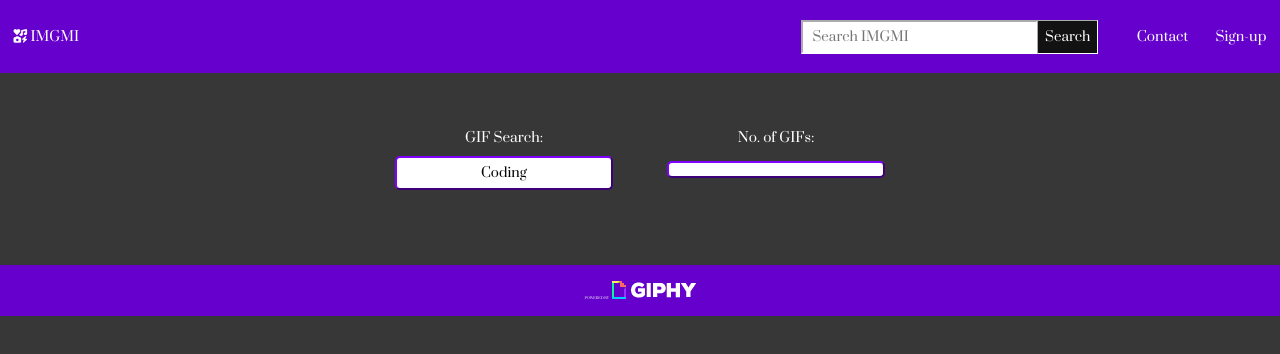
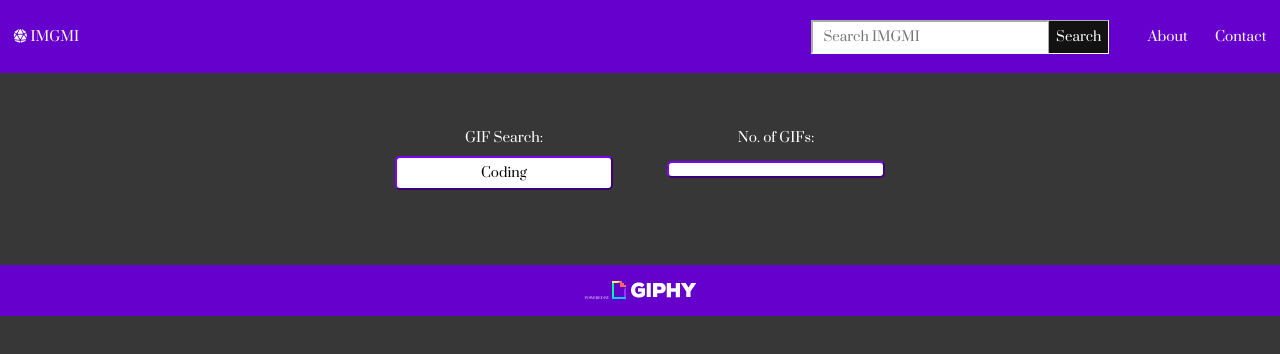
Before and after one commit to newCodeWriter/GIPHY-Search-Engine, a plain HTML site: page index.html in a window 1280 px wide. Drawn offline with nearby package versions, Linux system fonts and the light colour scheme; no server answers.

Commit message:
change icon, menu options

```diff
--- a/index.html
+++ b/index.html
@@ -10,15 +10,15 @@
     <body>
         <nav>
             <button type="button" class="menu-btn">Menu</button>
-            <div id="site-name" class="toggle-menu"><a href="/index.html"><i class="fas fa-icons"></i> IMGMI</a></div>
+            <div id="site-name" class="toggle-menu"><a href="/index.html"><i class="fas fa-dice-d20"></i> IMGMI</a></div>
             <div id="menu" class="toggle-menu">
                 <div id="search-field" class="search-it">
                     <input type="search" name="search" id="search" class="desk-input search-input" size="25" placeholder=" Search IMGMI">
-                    <button type="submit" class="desk-search search-btn">Search</button>
+                    <button type="submit" class="search-btn">Search</button>
                 </div>
                 <ul class="listing">
+                    <li><a href="#">About</a></li>
                     <li><a href="#">Contact</a></li>
-                    <li><a href="#">Sign-up</a></li>
                 </ul>
             </div>
         </nav>
```
